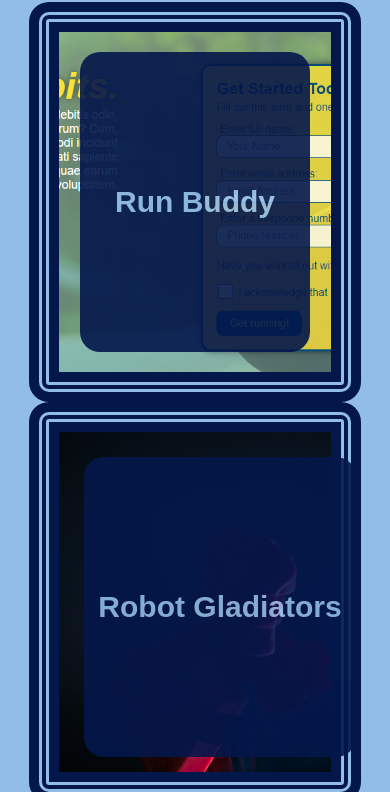
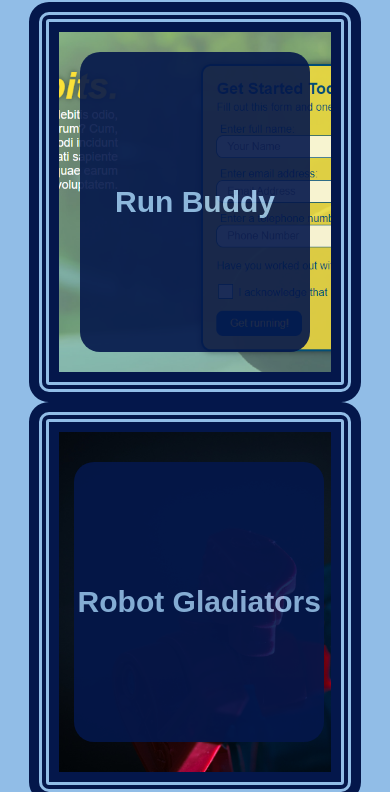
Before and after one commit to CraigMJensen/portfolio, a plain HTML site: page index.html in a window 390 px wide. Shown: the part 1102-1894 px from the top of the page. Drawn offline with Linux system fonts and the light colour scheme.

Commit message:
Finished media query style

```diff
--- a/assets/style.css
+++ b/assets/style.css
@@ -39,7 +39,7 @@ body {
 
 #header-sticky a {
   text-decoration: none;
-  margin: 0 2.75rem;
+  margin: 0 10px;
   border-bottom: 2px solid rgba(255, 255, 255, 0.2);
 }
 
@@ -328,4 +328,41 @@ footer {
     font-size: 30px;
     border-radius: 20px;
   }
+  div#query-style.hover-text2 {
+    display: flex;
+    flex-basis: auto;
+    justify-content: center;
+    align-items: center;
+    width: 310px;
+    height: 280px;
+    transition: 300ms ease-in-out;
+    transform: translateX(15px) translateY(30px);
+    font-size: 30px;
+    font-weight: bolder;
+    font-family: sans-serif;
+  }
 }
+
+@media screen and (max-width: 401px) {
+  div#query-style.hover-text2 {
+    display: flex;
+    flex-basis: auto;
+    justify-content: center;
+    align-items: center;
+    text-align: center;
+    width: 250px;
+    height: 280px;
+    transition: 300ms ease-in-out;
+    transform: translateX(15px) translateY(30px);
+    font-size: 30px;
+    font-weight: bolder;
+    font-family: sans-serif;
+  }
+
+  footer p {
+    position: relative;
+    justify-content: center;
+    font-size: 20px;
+    top: 10px;
+  }
+}
```
